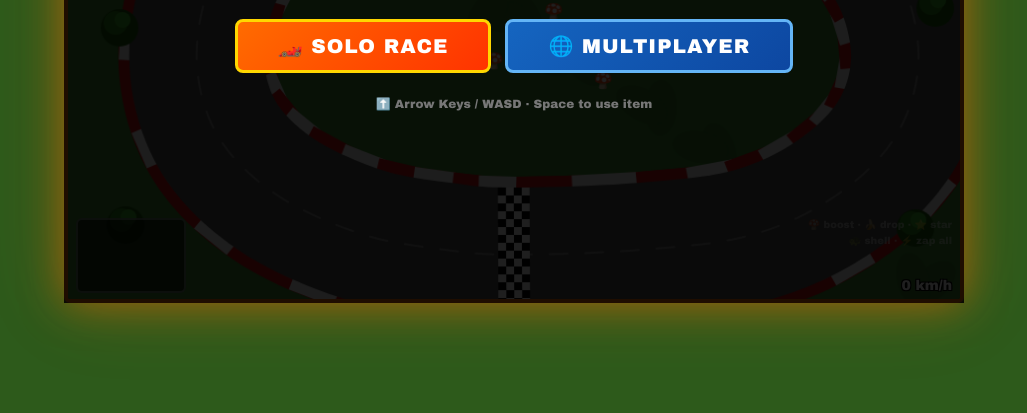
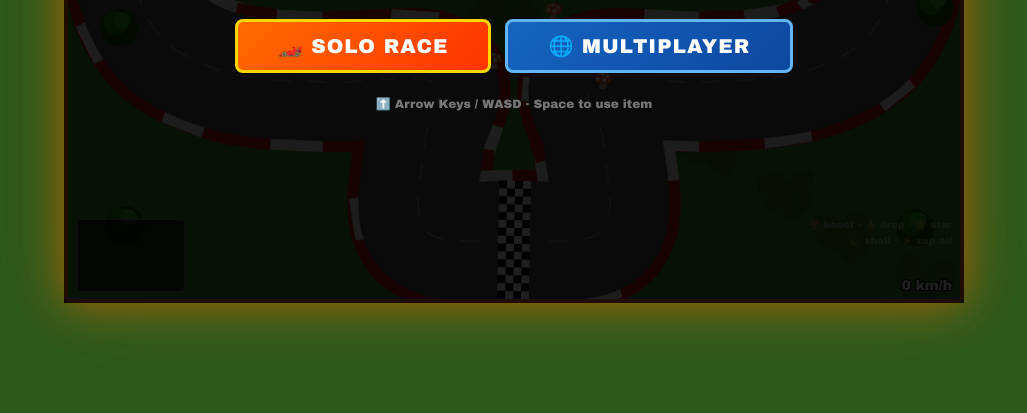
Before and after one commit to vmaxultrabeast/eric-games, a plain HTML site: page games/mario-kart/index.html in a window 1280 px wide. Shown: the part 387-800 px from the top of the page, without its empty margins (126-1153 px from the left). Drawn offline with Linux system fonts and the light colour scheme.

Commit message:
feat(mario-kart): redesign all four tracks to be winding, diverse, and significantly more challenging

```diff
--- a/games/mario-kart/index.html
+++ b/games/mario-kart/index.html
@@ -363,13 +363,13 @@ resize(); window.addEventListener('resize', resize);
 // ═══════════════════════════════════════════
 const TRACKS = [
   {
-    name:'🍄 Mushroom Meadows', tag:'Classic oval · Easy', tw:68,
+    name:'🍄 Mushroom Valley', tag:'Winding dumbbell · Medium', tw:60,
     raw:[
-      {x:450,y:535},{x:580,y:530},{x:690,y:515},{x:775,y:475},{x:835,y:415},
-      {x:858,y:340},{x:842,y:260},{x:795,y:196},{x:724,y:155},{x:642,y:145},
-      {x:560,y:158},{x:490,y:172},{x:415,y:158},{x:338,y:145},{x:256,y:155},
-      {x:186,y:196},{x:143,y:262},{x:130,y:342},{x:152,y:416},{x:210,y:474},
-      {x:296,y:514},{x:380,y:530}
+      {x:450,y:520},{x:540,y:510},{x:540,y:420},{x:530,y:360},
+      {x:640,y:360},{x:740,y:350},{x:810,y:310},{x:830,y:230},
+      {x:760,y:150},{x:620,y:110},{x:450,y:100},{x:280,y:110},
+      {x:140,y:150},{x:70,y:230},{x:90,y:310},{x:160,y:350},
+      {x:260,y:360},{x:370,y:360},{x:360,y:420},{x:360,y:510}
     ],
     bg:'#3e8c2f', bgAlt:'#367a28', road:'#5c5c5c', kerb:'#cc1111',
     decor(tb){
@@ -389,16 +389,13 @@ const TRACKS = [
     }
   },
   {
-    name:'🏖️ Koopa Beach', tag:'Stadium oval · Medium', tw:62,
+    name:'🏖️ Crescent Lagoon', tag:'Horseshoe lagoon · Hard', tw:54,
     raw:[
-      {x:450,y:488},{x:520,y:486},{x:590,y:481},{x:660,y:472},
-      {x:716,y:451},{x:757,y:416},{x:779,y:368},{x:779,y:318},
-      {x:757,y:270},{x:716,y:235},{x:662,y:214},
-      {x:590,y:202},{x:520,y:198},{x:450,y:196},{x:380,y:198},
-      {x:308,y:202},{x:254,y:214},{x:209,y:235},
-      {x:168,y:270},{x:147,y:318},{x:147,y:368},
-      {x:168,y:416},{x:209,y:451},{x:266,y:472},
-      {x:335,y:481},{x:394,y:486}
+      {x:450,y:500},{x:580,y:480},{x:720,y:450},{x:800,y:380},{x:820,y:280},
+      {x:780,y:180},{x:680,y:120},{x:560,y:140},{x:490,y:200},{x:540,y:280},
+      {x:490,y:350},{x:410,y:350},{x:360,y:280},{x:410,y:200},{x:340,y:140},
+      {x:220,y:120},{x:120,y:180},{x:80,y:280},{x:100,y:380},{x:180,y:450},
+      {x:320,y:480}
     ],
     bg:'#d4a857', bgAlt:'#c89a42', road:'#c8b870', kerb:'#1565C0',
     decor(tb){
@@ -430,21 +427,18 @@ const TRACKS = [
     }
   },
   {
-    name:'🌩️ Wario Hills', tag:'Winding layout · Hard', tw:56,
+    name:'⚡ Wario Ridge', tag:'Serpentine slalom · Hard', tw:48,
     raw:[
-      {x:450,y:520},{x:540,y:516},{x:622,y:504},
-      {x:692,y:480},{x:748,y:444},{x:790,y:396},
-      {x:808,y:336},{x:800,y:272},{x:768,y:214},
-      {x:715,y:168},{x:645,y:138},{x:565,y:122},
-      {x:478,y:120},{x:390,y:130},{x:320,y:150},
-      {x:265,y:188},{x:230,y:242},{x:215,y:305},
-      {x:222,y:368},{x:248,y:424},{x:295,y:468},
-      {x:358,y:498},{x:408,y:512}
+      {x:450,y:500},{x:300,y:500},{x:160,y:480},{x:100,y:420},{x:120,y:350},
+      {x:220,y:320},{x:450,y:320},{x:680,y:320},{x:780,y:290},{x:800,y:220},
+      {x:740,y:170},{x:500,y:170},{x:260,y:170},{x:140,y:140},{x:100,y:70},
+      {x:220,y:50},{x:450,y:50},{x:680,y:50},{x:800,y:70},{x:860,y:150},
+      {x:870,y:270},{x:860,y:390},{x:800,y:470},{x:620,y:500}
     ],
     bg:'#2a1a4a', bgAlt:'#1e1038', road:'#4a3a6a', kerb:'#9b59b6',
     decor(tb){
-      // Outer rocky crags
-      const rocks=[{x:450,y:52},{x:88,y:88},{x:845,y:82},{x:60,y:392},{x:868,y:378}];
+      // Outer rocky crags (adjusted for new slalom path)
+      const rocks=[{x:450,y:110},{x:50,y:250},{x:880,y:320},{x:60,y:392},{x:868,y:378}];
       rocks.forEach(r=>{
         tb.fillStyle='#3a2555';
         tb.beginPath();
@@ -457,8 +451,8 @@ const TRACKS = [
         tb.lineTo(r.x+22,r.y-14); tb.lineTo(r.x+18,r.y+12);
         tb.closePath(); tb.fill();
       });
-      // Lightning in infield
-      const bolts=[{x:390,y:270},{x:510,y:270},{x:450,y:350},{x:125,y:200},{x:798,y:195}];
+      // Lightning in canyon spaces
+      const bolts=[{x:350,y:240},{x:550,y:240},{x:300,y:110},{x:600,y:110},{x:450,y:420}];
       bolts.forEach(b=>{
         tb.font='18px serif'; tb.textAlign='center'; tb.textBaseline='middle';
         tb.fillText('⚡',b.x,b.y);
@@ -466,16 +460,14 @@ const TRACKS = [
     }
   },
   {
-    name:'🔥 Bowser\'s Castle', tag:'Tight corners · Expert', tw:50,
+    name:'🔥 Bowser\'s Castle', tag:'Technical labyrinth · Expert', tw:42,
     raw:[
-      {x:450,y:518},{x:530,y:516},{x:610,y:514},{x:688,y:510},
-      {x:742,y:496},{x:784,y:468},{x:802,y:430},{x:800,y:388},
-      {x:798,y:338},{x:795,y:282},{x:798,y:238},{x:778,y:196},
-      {x:745,y:165},{x:700,y:148},{x:645,y:142},{x:580,y:140},
-      {x:515,y:140},{x:450,y:140},{x:385,y:140},{x:320,y:142},
-      {x:258,y:148},{x:212,y:165},{x:178,y:196},{x:158,y:238},
-      {x:160,y:280},{x:162,y:332},{x:158,y:382},{x:158,y:428},
-      {x:176,y:468},{x:214,y:496},{x:268,y:510},{x:350,y:516}
+      {x:450,y:480},{x:580,y:480},{x:680,y:480},{x:750,y:380},{x:750,y:300},
+      {x:680,y:280},{x:600,y:280},{x:600,y:210},{x:600,y:150},{x:710,y:130},
+      {x:820,y:120},{x:850,y:220},{x:850,y:320},{x:850,y:420},{x:800,y:410},
+      {x:750,y:400},{x:710,y:460},{x:680,y:530},{x:480,y:530},{x:280,y:530},
+      {x:180,y:480},{x:100,y:420},{x:80,y:310},{x:80,y:200},{x:150,y:160},
+      {x:250,y:150},{x:250,y:220},{x:250,y:300},{x:350,y:315},{x:450,y:320}
     ],
     bg:'#160808', bgAlt:'#1e0a0a', road:'#383838', kerb:'#cc3300',
     decor(tb){
@@ -493,8 +485,8 @@ const TRACKS = [
         for(let i=0;i<4;i++){ tb.fillStyle='#3a0a0a'; tb.fillRect(t.x-14+i*8,t.y-26,6,10); }
         tb.fillStyle='#550000'; tb.fillRect(t.x-3,t.y-4,6,22);
       });
-      // Infield fire + lava
-      const fires=[{x:350,y:255},{x:570,y:255},{x:570,y:415},{x:350,y:415},{x:142,y:205},{x:800,y:198},{x:138,y:378},{x:808,y:375}];
+      // Infield fire obstacles inside the labyrinth turns
+      const fires=[{x:520,y:200},{x:350,y:240},{x:700,y:200},{x:520,y:400},{x:170,y:350},{x:380,y:450}];
       fires.forEach(f=>{
         tb.font='18px serif'; tb.textAlign='center'; tb.textBaseline='middle';
         tb.fillText('🔥',f.x,f.y);
```
